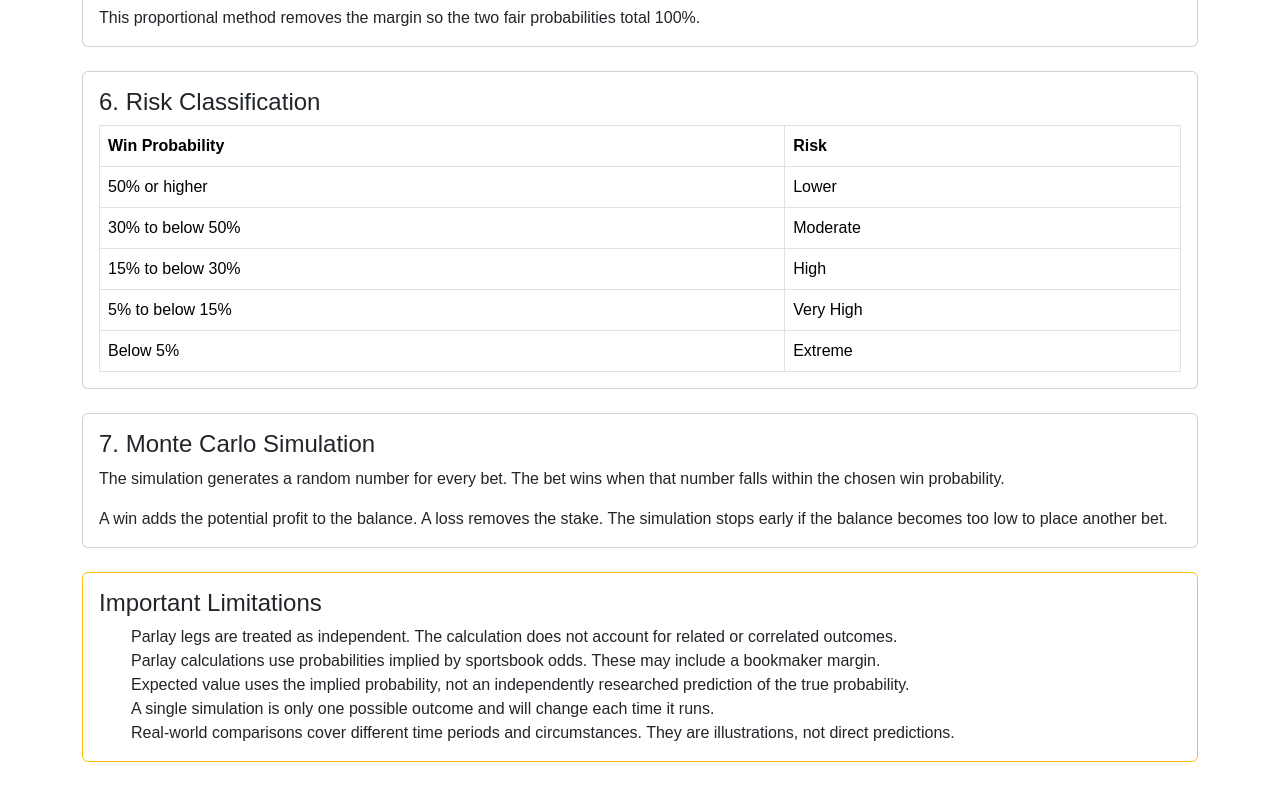
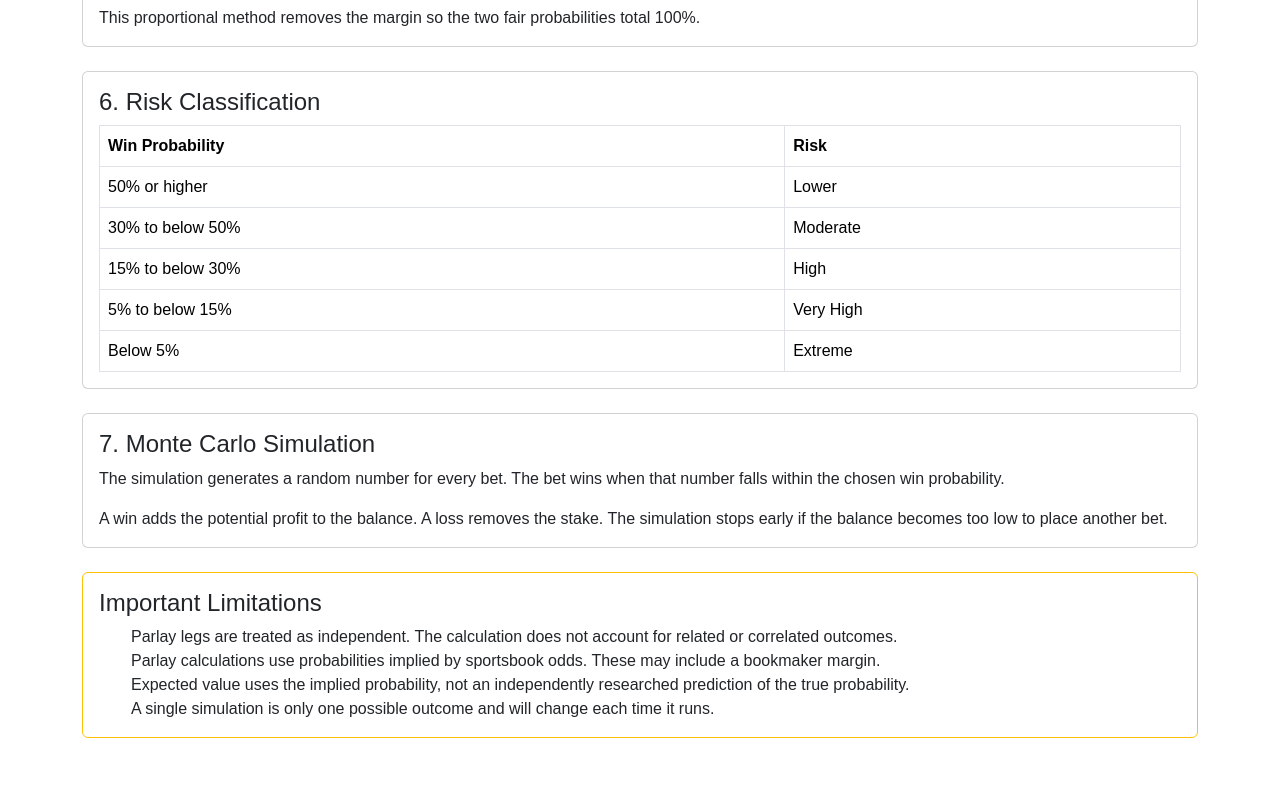
Before and after one commit to pmelnick13/brookes-dissertation, a Next.js app: page /methodology in a window 1280 px wide. Shown: the part 1581-2381 px from the top of the page. Built offline with nearby package versions, Linux system fonts and the light colour scheme; no server answers.

Commit message:
fixing about page

```diff
--- a/app/about/page.tsx
+++ b/app/about/page.tsx
@@ -33,7 +33,6 @@ export default function AboutPage() {
             <li>Explains bookmaker margin in two-outcome markets.</li>
             <li>Saves completed analyses and displays bet history.</li>
             <li>Simulates how repeated bets could affect a balance.</li>
-            <li>Compares very small probabilities with rare real-world events.</li>
           </ul>
         </div>
       </section>
--- a/app/methodology/page.tsx
+++ b/app/methodology/page.tsx
@@ -148,9 +148,6 @@ export default function MethodologyPage() {
             <li>
               A single simulation is only one possible outcome and will change each time it runs.
             </li>
-            <li>
-              Real-world comparisons cover different time periods and circumstances. They are illustrations, not direct predictions.
-            </li>
           </ul>
         </div>
       </section>
```
